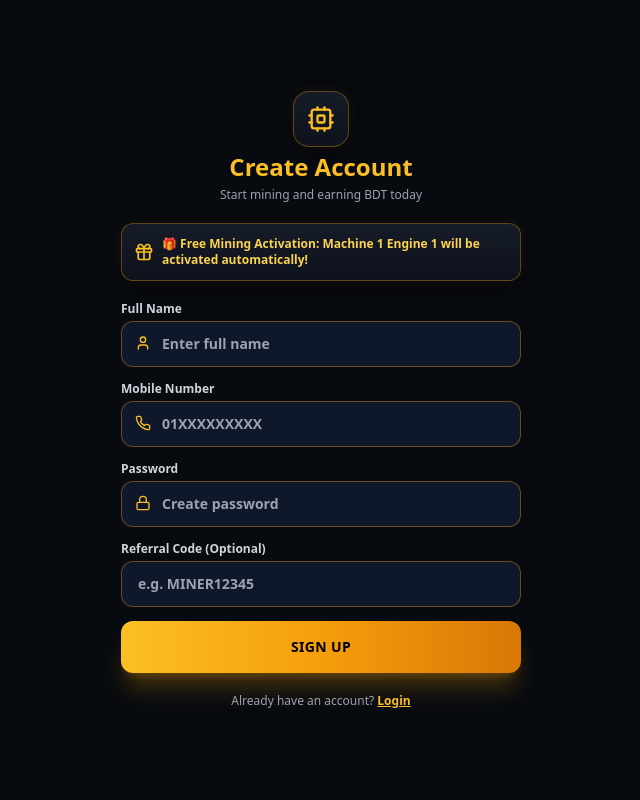
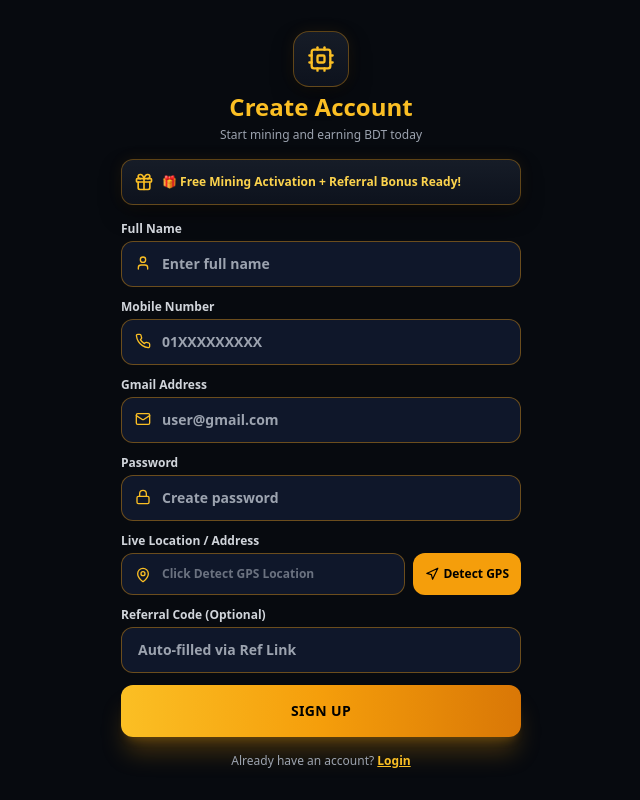
Before and after one commit to saginur45106790-design/bdt-mining, a Next.js app: page /register in a window 1280 px wide. Shown: the whole page, without its empty margins (319-959 px from the left). Built offline with nearby package versions, Linux system fonts and the light colour scheme.

Commit message:
Add email, live GPS location detection, and auto-referral code handling from URL

```diff
--- a/src/pages/api/auth/register.js
+++ b/src/pages/api/auth/register.js
@@ -4,9 +4,10 @@ export default function handler(req, res) {
   if (req.method !== 'POST') return res.status(405).json({ success: false, message: 'Method not allowed' });
 
   try {
-    const { name, phone, password, refCode } = req.body || {};
-    if (!phone || !password) {
-      return res.status(400).json({ success: false, message: 'Phone and Password are required' });
+    const { name, phone, email, password, address, refCode } = req.body || {};
+
+    if (!phone || !password || !email || !address) {
+      return res.status(400).json({ success: false, message: 'All fields including Live GPS Location/Address are required!' });
     }
 
     const db = getDB();
@@ -22,7 +23,7 @@ export default function handler(req, res) {
       const refUser = db.users.find(u => u.referralCode === refCode.trim());
       if (refUser) {
         refUser.balance = (parseFloat(refUser.balance) || 0) + 200;
-        refUser.referralsCount = (refUser.referralsCount || 0) + 1;
+        refUser.referralsCount = (parseInt(refUser.referralsCount) || 0) + 1;
         initialBalance = 100;
       }
     }
@@ -31,7 +32,9 @@ export default function handler(req, res) {
       id: 'usr_' + Date.now(),
       name: name || 'Miner',
       phone,
+      email,
       password,
+      address,
       balance: initialBalance,
       referralCode: 'MINER' + Math.floor(100000 + Math.random() * 900000),
       referralsCount: 0,
--- a/src/pages/profile.js
+++ b/src/pages/profile.js
@@ -1,132 +1,99 @@
 import React, { useEffect, useState } from 'react';
 import { useRouter } from 'next/router';
 import MobileWrapper from '@/components/layout/MobileWrapper';
-import Header from '@/components/layout/Header';
-import BottomNav from '@/components/layout/BottomNav';
-import GlassCard from '@/components/ui/GlassCard';
-import { User, Copy, Check, Users, Headphones, LogOut, ShieldCheck, ChevronRight, Lock } from 'lucide-react';
+import { User, Copy, ShieldCheck, LogOut, Share2, Headphones, Key, ArrowLeft } from 'lucide-react';
 
-export default function Profile() {
+export default function ProfilePage() {
   const router = useRouter();
-  const [user, setUser] = useState(null);
+  const [userState, setUserState] = useState(null);
   const [copied, setCopied] = useState(false);
 
   useEffect(() => {
-    const token = localStorage.getItem('token');
-    if (!token) {
-      router.push('/login');
-      return;
-    }
-
-    fetch('/api/user/profile', {
-      headers: { Authorization: `Bearer ${token}` },
-    })
-      .then((res) => res.json())
-      .then((data) => setUser(data))
+    const raw = typeof window !== 'undefined' ? localStorage.getItem('miner_user') : null;
+    if (!raw) return router.push('/login');
+    const user = JSON.parse(raw);
+    fetch(`/api/user/state?phone=${user.phone}`)
+      .then(r => r.json())
+      .then(d => setUserState(d))
       .catch(() => {});
   }, [router]);
 
+  const user = userState?.user || {};
+
   const handleCopy = () => {
-    if (!user?.referralCode) return;
-    const refLink = `${window.location.origin}/register?ref=${user.referralCode}`;
-    navigator.clipboard.writeText(refLink);
+    const origin = typeof window !== 'undefined' ? window.location.origin : 'https://bdt-mining.onrender.com';
+    navigator.clipboard.writeText(`${origin}/register?ref=${user.referralCode || 'MINER12345'}`);
     setCopied(true);
     setTimeout(() => setCopied(false), 2000);
   };
 
   const handleLogout = () => {
-    localStorage.removeItem('token');
+    localStorage.removeItem('miner_user');
     router.push('/login');
   };
 
-  if (!user) {
-    return (
-      <MobileWrapper>
-        <div className="flex-1 flex items-center justify-center bg-darkBg text-amber-400 font-bold text-xs">
-          Loading Profile...
-        </div>
-      </MobileWrapper>
-    );
-  }
-
   return (
     <MobileWrapper>
-      <Header />
-      <main className="flex-1 p-4 space-y-4 pb-20 overflow-y-auto no-scrollbar">
-        {/* Profile Card */}
-        <div className="bg-gradient-to-br from-navyCard to-darkBg border border-amber-500/50/30 rounded-2xl p-5 text-center relative overflow-hidden">
-          <div className="w-16 h-16 rounded-full bg-amber-500/10 border-2 border-amber-500/50/40 flex items-center justify-center mx-auto mb-3 text-amber-400 shadow-xl">
-            <User className="w-8 h-8" />
+      <div className="p-4 space-y-4 max-w-md mx-auto">
+        <div className="flex items-center gap-2">
+          <button onClick={() => router.push('/dashboard')} className="p-2 rounded-xl bg-slate-900 border border-slate-700 text-amber-400">
+            <ArrowLeft className="w-5 h-5" />
+          </button>
+          <h1 className="text-xl font-bold text-amber-400">User Profile</h1>
+        </div>
+
+        <div className="p-5 rounded-2xl bg-[#0F172A] border border-amber-500/30 text-center space-y-2">
+          <div className="w-20 h-20 mx-auto rounded-full bg-amber-500/10 border-2 border-amber-500/40 flex items-center justify-center text-amber-400">
+            <User className="w-10 h-10" />
           </div>
-          <h2 className="text-lg font-extrabold text-white">{user.fullName}</h2>
-          <span className="text-xs font-mono text-gray-400 block mt-0.5">{user.phone}</span>
+          <h2 className="text-lg font-extrabold text-white">{user.name || 'Sajib'}</h2>
+          <p className="text-xs font-bold text-amber-400">{user.phone}</p>
+          <span className="inline-flex items-center gap-1 px-3 py-1 bg-emerald-500/20 border border-emerald-500/40 text-emerald-400 text-xs font-bold rounded-full">
+            <ShieldCheck className="w-3.5 h-3.5" /> Account Verified
+          </span>
+        </div>
 
-          <div className="mt-3 inline-flex items-center gap-1.5 px-3 py-1 rounded-full bg-activeGreen/10 border border-activeGreen/30 text-activeGreen text-[10px] font-bold">
-            <ShieldCheck className="w-3.5 h-3.5" /> Account Verified
+        <div className="p-4 rounded-2xl bg-[#0F172A] border border-amber-500/30 space-y-3">
+          <div className="flex items-center gap-2 text-xs font-bold text-amber-400">
+            <Share2 className="w-4 h-4" /> Your Referral Code & Link
+          </div>
+          <div className="p-3 bg-[#070A0F] border border-slate-800 rounded-xl flex items-center justify-between">
+            <span className="text-sm font-black text-amber-400">{user.referralCode || 'MINER59073'}</span>
+            <button onClick={handleCopy} className="px-3 py-1.5 bg-amber-500/20 border border-amber-500/40 text-amber-300 rounded-lg text-xs font-bold flex items-center gap-1">
+              <Copy className="w-3.5 h-3.5" /> {copied ? 'Copied Link' : 'Copy Link'}
+            </button>
+          </div>
+
+          <div className="grid grid-cols-2 gap-2 text-center pt-2">
+            <div className="p-2.5 rounded-xl bg-[#070A0F] border border-slate-800">
+              <p className="text-[10px] text-gray-400">Total Referrals</p>
+              <p className="text-sm font-black text-white mt-0.5">{user.referralsCount || 0}</p>
+            </div>
+            <div className="p-2.5 rounded-xl bg-[#070A0F] border border-slate-800">
+              <p className="text-[10px] text-gray-400">Active Miners</p>
+              <p className="text-sm font-black text-emerald-400 mt-0.5">{user.referralsCount || 0}</p>
+            </div>
           </div>
         </div>
 
-        {/* Referral Box */}
-        <GlassCard>
-          <div className="flex items-center gap-2 mb-2">
-            <Users className="w-4 h-4 text-amber-400" />
-            <h3 className="text-xs font-bold text-white">Your Referral Code & Link</h3>
-          </div>
-          <div className="bg-darkBg p-3 rounded-xl border border-amber-500/50/20 flex items-center justify-between mb-3">
-            <span className="text-sm font-mono font-bold text-amber-400 tracking-wider">{user.referralCode}</span>
-            <button
-              onClick={handleCopy}
-              className="bg-amber-500/10 border border-amber-500/50/30 text-amber-400 px-3 py-1.5 rounded-lg text-xs font-bold flex items-center gap-1 active:scale-95"
-            >
-              {copied ? <Check className="w-3.5 h-3.5" /> : <Copy className="w-3.5 h-3.5" />}
-              {copied ? 'Copied' : 'Copy Link'}
-            </button>
-          </div>
-          <div className="grid grid-cols-2 gap-2 text-center text-xs">
-            <div className="bg-navyCard/60 p-2.5 rounded-xl border border-amber-500/50/10">
-              <span className="text-[10px] text-gray-400 block">Total Referrals</span>
-              <span className="font-extrabold text-white text-sm">{user.totalReferrals || 0}</span>
+        <div className="space-y-2">
+          <button className="w-full p-3.5 rounded-2xl bg-[#0F172A] border border-amber-500/20 flex items-center justify-between text-xs font-bold text-gray-300">
+            <div className="flex items-center gap-2 text-amber-400">
+              <Headphones className="w-4 h-4" /> Help & Support Desk
             </div>
-            <div className="bg-navyCard/60 p-2.5 rounded-xl border border-amber-500/50/10">
-              <span className="text-[10px] text-gray-400 block">Active Miners</span>
-              <span className="font-extrabold text-activeGreen text-sm">{user.activeReferrals || 0}</span>
+            <span>›</span>
+          </button>
+          <button className="w-full p-3.5 rounded-2xl bg-[#0F172A] border border-amber-500/20 flex items-center justify-between text-xs font-bold text-gray-300">
+            <div className="flex items-center gap-2 text-amber-400">
+              <Key className="w-4 h-4" /> Change Password
             </div>
-          </div>
-        </GlassCard>
-
-        {/* Navigation Options */}
-        <div className="space-y-2">
-          <button
-            onClick={() => router.push('/support')}
-            className="w-full bg-navyCard/80 border border-amber-500/50/15 p-3.5 rounded-xl flex items-center justify-between hover:border-amber-500/50/30 transition-all"
-          >
-            <div className="flex items-center gap-3">
-              <Headphones className="w-4 h-4 text-amber-400" />
-              <span className="text-xs font-semibold text-white">Help & Support Desk</span>
-            </div>
-            <ChevronRight className="w-4 h-4 text-gray-500" />
+            <span>›</span>
           </button>
-
-          <button
-            onClick={() => router.push('/forgot-password')}
-            className="w-full bg-navyCard/80 border border-amber-500/50/15 p-3.5 rounded-xl flex items-center justify-between hover:border-amber-500/50/30 transition-all"
-          >
-            <div className="flex items-center gap-3">
-              <Lock className="w-4 h-4 text-amber-400" />
-              <span className="text-xs font-semibold text-white">Change Password</span>
-            </div>
-            <ChevronRight className="w-4 h-4 text-gray-500" />
-          </button>
-
-          <button
-            onClick={handleLogout}
-            className="w-full bg-lockedRed/10 border border-lockedRed/30 p-3.5 rounded-xl flex items-center justify-center gap-2 text-lockedRed font-bold text-xs active:scale-95 transition-all mt-4"
-          >
+          <button onClick={handleLogout} className="w-full p-3.5 rounded-2xl bg-red-500/10 border border-red-500/30 flex items-center justify-center gap-2 text-xs font-extrabold text-red-400">
             <LogOut className="w-4 h-4" /> Logout Account
           </button>
         </div>
-      </main>
-      <BottomNav />
+      </div>
     </MobileWrapper>
   );
 }
--- a/src/pages/register.js
+++ b/src/pages/register.js
@@ -1,18 +1,55 @@
-import React, { useState } from 'react';
+import React, { useState, useEffect } from 'react';
 import { useRouter } from 'next/router';
-import { User, Phone, Lock, Cpu, Gift } from 'lucide-react';
+import { User, Phone, Lock, Cpu, Mail, MapPin, Gift, Navigation } from 'lucide-react';
 
 export default function RegisterPage() {
+  const router = useRouter();
   const [name, setName] = useState('');
   const [phone, setPhone] = useState('');
+  const [email, setEmail] = useState('');
   const [password, setPassword] = useState('');
+  const [address, setAddress] = useState('');
   const [refCode, setRefCode] = useState('');
   const [error, setError] = useState('');
   const [loading, setLoading] = useState(false);
-  const router = useRouter();
+  const [locating, setLocating] = useState(false);
+
+  useEffect(() => {
+    if (router.query.ref) {
+      setRefCode(router.query.ref);
+    }
+  }, [router.query]);
+
+  const handleGetLocation = () => {
+    if (!navigator.geolocation) {
+      setError('Geolocation is not supported by your browser');
+      return;
+    }
+    setLocating(true);
+    setError('');
+
+    navigator.geolocation.getCurrentPosition(
+      (position) => {
+        const lat = position.coords.latitude.toFixed(4);
+        const lng = position.coords.longitude.toFixed(4);
+        setAddress(`GPS: Lat ${lat}, Lng ${lng} (Verified Location)`);
+        setLocating(false);
+      },
+      (err) => {
+        setError('Location permission denied! Please enable GPS to register.');
+        setLocating(false);
+      },
+      { enableHighAccuracy: true, timeout: 10000 }
+    );
+  };
 
   const handleRegister = async (e) => {
     e.preventDefault();
+    if (!address) {
+      setError('Location is mandatory! Click "Detect Live Location" to verify GPS.');
+      return;
+    }
+
     setLoading(true);
     setError('');
 
@@ -20,7 +57,7 @@ export default function RegisterPage() {
       const res = await fetch('/api/auth/register', {
         method: 'POST',
         headers: { 'Content-Type': 'application/json' },
-        body: JSON.stringify({ name, phone, password, refCode })
+        body: JSON.stringify({ name, phone, email, password, address, refCode })
       });
       const data = await res.json();
       if (data.success) {
@@ -37,7 +74,7 @@ export default function RegisterPage() {
   };
 
   return (
-    <div className="min-h-screen bg-[#070A0F] text-white p-6 max-w-md mx-auto flex flex-col justify-center space-y-5">
+    <div className="min-h-screen bg-[#070A0F] text-white p-6 max-w-md mx-auto flex flex-col justify-center space-y-4">
       <div className="text-center space-y-1">
         <div className="w-14 h-14 mx-auto rounded-2xl bg-amber-500/10 border border-amber-500/40 flex items-center justify-center text-amber-400">
           <Cpu className="w-7 h-7" />
@@ -48,12 +85,12 @@ export default function RegisterPage() {
 
       <div className="p-3 bg-amber-500/10 border border-amber-500/40 rounded-xl text-xs text-amber-300 flex items-center gap-2 font-bold">
         <Gift className="w-5 h-5 text-amber-400 shrink-0" />
-        <span>🎁 Free Mining Activation: Machine 1 Engine 1 will be activated automatically!</span>
+        <span>🎁 Free Mining Activation + Referral Bonus Ready!</span>
       </div>
 
       {error && <div className="p-3 text-xs bg-red-500/20 border border-red-500/50 text-red-400 rounded-xl text-center font-bold">{error}</div>}
 
-      <form onSubmit={handleRegister} className="space-y-3.5">
+      <form onSubmit={handleRegister} className="space-y-3">
         <div>
           <label className="text-xs font-bold text-gray-300 mb-1 block">Full Name</label>
           <div className="relative">
@@ -85,6 +122,21 @@ export default function RegisterPage() {
         </div>
 
         <div>
+          <label className="text-xs font-bold text-gray-300 mb-1 block">Gmail Address</label>
+          <div className="relative">
+            <Mail className="w-4 h-4 absolute left-3.5 top-3.5 text-amber-400" />
+            <input
+              type="email"
+              value={email}
+              onChange={(e) => setEmail(e.target.value)}
+              placeholder="user@gmail.com"
+              required
+              className="w-full pl-10 pr-4 py-3 bg-[#0F172A] border border-amber-500/40 rounded-xl text-sm font-bold text-white placeholder-gray-400 outline-none focus:border-amber-400"
+            />
+          </div>
+        </div>
+
+        <div>
           <label className="text-xs font-bold text-gray-300 mb-1 block">Password</label>
           <div className="relative">
             <Lock className="w-4 h-4 absolute left-3.5 top-3.5 text-amber-400" />
@@ -100,13 +152,39 @@ export default function RegisterPage() {
         </div>
 
         <div>
+          <label className="text-xs font-bold text-gray-300 mb-1 block">Live Location / Address</label>
+          <div className="flex gap-2">
+            <div className="relative flex-1">
+              <MapPin className="w-4 h-4 absolute left-3.5 top-3.5 text-amber-400" />
+              <input
+                type="text"
+                value={address}
+                readOnly
+                placeholder="Click Detect GPS Location"
+                required
+                className="w-full pl-10 pr-3 py-3 bg-[#0F172A] border border-amber-500/40 rounded-xl text-xs font-bold text-amber-400 placeholder-gray-500 outline-none"
+              />
+            </div>
+            <button
+              type="button"
+              onClick={handleGetLocation}
+              disabled={locating}
+              className="px-3 py-3 bg-amber-500 text-black font-extrabold text-xs rounded-xl flex items-center gap-1 shrink-0"
+            >
+              <Navigation className="w-3.5 h-3.5" />
+              {locating ? 'GPS...' : 'Detect GPS'}
+            </button>
+          </div>
+        </div>
+
+        <div>
           <label className="text-xs font-bold text-gray-300 mb-1 block">Referral Code (Optional)</label>
           <input
             type="text"
             value={refCode}
             onChange={(e) => setRefCode(e.target.value)}
-            placeholder="e.g. MINER12345"
-            className="w-full px-4 py-3 bg-[#0F172A] border border-amber-500/40 rounded-xl text-sm font-bold text-white placeholder-gray-400 outline-none focus:border-amber-400"
+            placeholder="Auto-filled via Ref Link"
+            className="w-full px-4 py-3 bg-[#0F172A] border border-amber-500/40 rounded-xl text-sm font-bold text-amber-400 outline-none"
           />
         </div>
 
```
